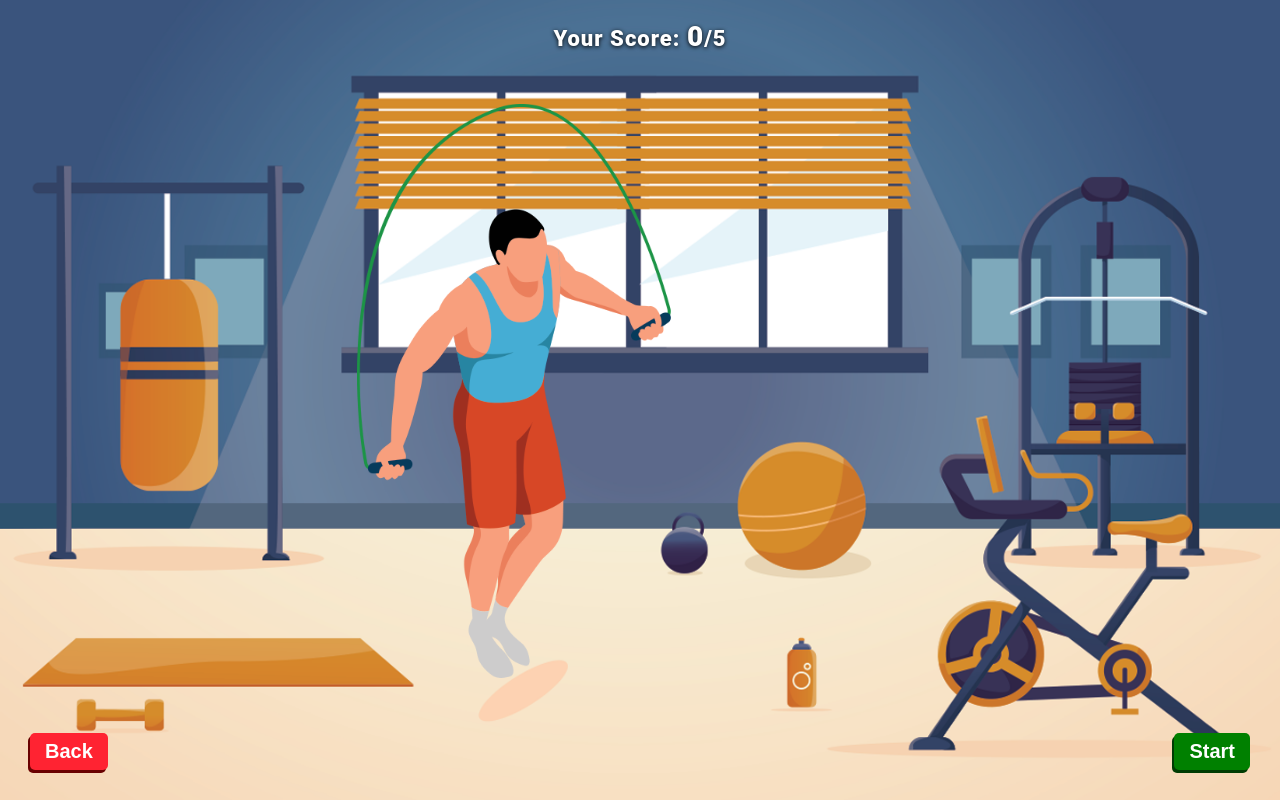
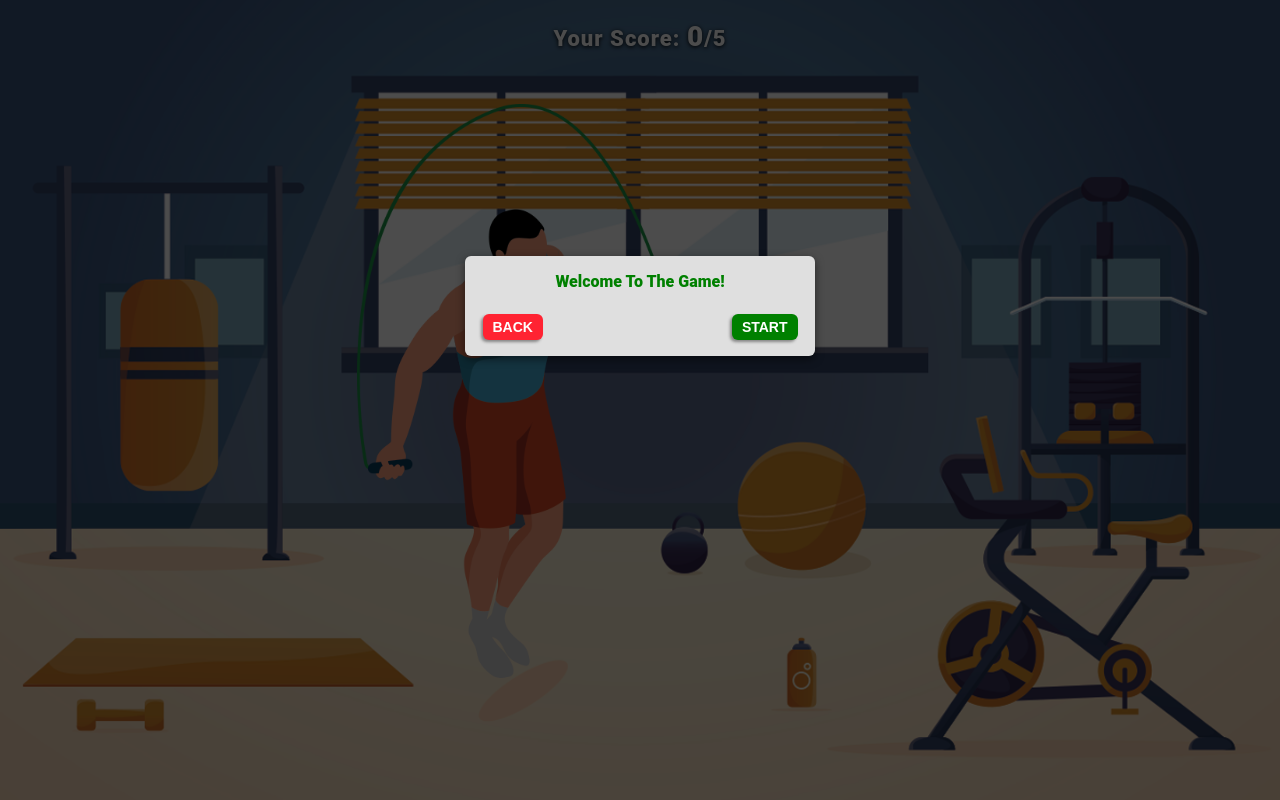
Before and after one commit to F-Naddaf/GYMIX, a Nuxt app in the folder client/: page /games/rope in a window 1280 px wide. Both pictures are taken after a click on the button 850 px from the left and 268 px from the top of the page. Built offline with nearby package versions, Linux system fonts and the light colour scheme.

Commit message:
Create a component for messages and starting the games

```diff
--- /dev/null
+++ b/client/components/GameMessage.vue
@@ -0,0 +1,105 @@
+<template>
+  <div class="game-message">
+    <p v-if="showStartButton" class="start">{{ startGameMessage }}</p>
+    <p v-if="showRetryButton" class="lose">{{ loseTheGame }}</p>
+    <p v-if="showNextButton" class="start">{{ winTheGame }}</p>
+    <div class="button-container">
+      <button @click="back" class="back">
+        <NuxtLink to="/">Back</NuxtLink>
+      </button>
+      <button v-if="showStartButton" class="play" @click="startGame">
+        Start
+      </button>
+      <button v-if="showRetryButton" class="play" @click="retryGame">
+        Retry
+      </button>
+      <button v-if="showNextButton" class="again" @click="retryGame">
+        Play Again
+      </button>
+      <button v-if="showNextButton" class="play">
+        <NuxtLink to="/games/boxing">Next</NuxtLink>
+      </button>
+    </div>
+  </div>
+</template>
+
+<script setup>
+import { defineProps, defineEmits } from "vue";
+
+const emit = defineEmits(["start-game", "try-again"]);
+
+const props = defineProps({
+  message: String,
+  showStartButton: Boolean,
+  showRetryButton: Boolean,
+  showNextButton: Boolean,
+});
+
+const startGameMessage = "Welcome to the game!";
+const loseTheGame = "Game Over";
+const winTheGame = "Congratulations";
+
+const startGame = () => {
+  emit("start-game");
+};
+
+const retryGame = () => {
+  emit("try-again");
+};
+</script>
+
+<style scoped>
+.game-message {
+  display: flex;
+  flex-direction: column;
+  justify-content: space-between;
+  align-items: center;
+  width: 350px;
+  height: 100px;
+  background: var(--text-color);
+  margin: 20% auto auto auto;
+  border-radius: 6px;
+  box-shadow: rgba(0, 0, 0, 0.5) 0px 3px 8px;
+  padding: 16px 0;
+}
+.game-message {
+  font-size: 16px;
+  font-weight: 800;
+  text-transform: capitalize;
+}
+.game-message .lose {
+  color: var(--primary-color);
+}
+.game-message .start {
+  color: green;
+}
+.game-message .again {
+  background: var(--secondary-color);
+}
+.button-container {
+  display: flex;
+  justify-content: space-between;
+  align-items: center;
+  width: 90%;
+}
+.button-container button {
+  border: none;
+  padding: 5px 10px;
+  font-size: 14px;
+  border-radius: 6px;
+  text-transform: uppercase;
+  color: white;
+  font-weight: 600;
+  box-shadow: rgba(0, 0, 0, 0.4) -2px 2px 3px;
+  cursor: pointer;
+}
+.button-container button a {
+  color: white;
+}
+.button-container .back {
+  background: var(--primary-color);
+}
+.button-container .play {
+  background: green;
+}
+</style>
--- a/client/pages/games/rope.vue
+++ b/client/pages/games/rope.vue
@@ -6,6 +6,16 @@
         :span="span"
         :remaining="remaining"
         @close-instruction="closeInstruction"
+      />
+    </div>
+    <div class="instruction-container" v-if="startGamePopUp">
+      <GameMessage
+        :showStartButton="showStartButton"
+        :showRetryButton="showRetryButton"
+        :showNextButton="showNextButton"
+        @go-back="closeInstruction"
+        @start-game="startGame"
+        @try-again="playAgain"
       />
     </div>
     <div class="score-container">
@@ -23,38 +33,6 @@
     </div>
     <div v-if="score === 5" class="win-message">
       <p>Winner...</p>
-    </div>
-    <div class="btn-container" v-if="!gameEnded">
-      <button class="primary">
-        <NuxtLink to="/">Back</NuxtLink>
-      </button>
-      <button
-        class="green"
-        v-if="!startOver && !disable"
-        @click="startGame"
-        :disabled="startButtonDisabled"
-      >
-        Start
-      </button>
-    </div>
-    <div class="btn-container" v-if="gameEnded && score === 5">
-      <button v-if="score === 5" class="primary" @click="playAgain">
-        Play again
-      </button>
-      <button class="green">
-        <NuxtLink
-          v-if="score === 5"
-          to="/games/boxing"
-          @click="continueGame"
-          :disabled="!canContinue"
-        >
-          Next
-          <i class="fa-solid fa-angle-right"></i>
-        </NuxtLink>
-      </button>
-    </div>
-    <div class="try-again-container" v-if="gameEnded && score !== 5">
-      <button class="primary" @click="playAgain">Try again</button>
     </div>
   </div>
 </template>
@@ -85,35 +63,45 @@ const images = [
 
 const instruction = ref(true);
 const disable = ref(false);
-const startOver = ref(false);
 const currentIndex = ref(0);
 const isJumping = ref(false);
 const gameEnded = ref(false);
 const canContinue = ref(false);
+const startGamePopUp = ref(false);
+const showStartButton = ref(false);
+const showRetryButton = ref(false);
+const showNextButton = ref(false);
 const score = ref(0);
 const jumpKey = 32;
 let intervalId;
 
 const closeInstruction = () => {
   instruction.value = false;
+  startGamePopUp.value = true;
+  showStartButton.value = true;
 };
 
 const currentImage = computed(() => images[currentIndex.value]);
 const startButtonDisabled = computed(() => gameEnded.value || isJumping.value);
 
 const startGame = () => {
+  startGamePopUp.value = false;
   intervalId = setInterval(changeImage, 100);
   disable.value = true;
 };
 
 const playAgain = () => {
-  startOver.value = true;
+  startGamePopUp.value = false;
+  showRetryButton.value = false;
   gameEnded.value = false;
   score.value = 0;
   startGame();
 };
 
 const continueGame = () => {
+  startGamePopUp.value = true;
+  showRetryButton.value = false;
+  showNextButton.value = true;
   canContinue.value = false;
   currentIndex.value++;
   changeImage();
@@ -123,7 +111,10 @@ const changeImage = () => {
   if (!gameEnded.value) {
     currentIndex.value = (currentIndex.value + 1) % images.length;
     if (score.value >= 5) {
+      showRetryButton.value = false;
       clearInterval(intervalId);
+      startGamePopUp.value = true;
+      showNextButton.value = true;
     }
   } else {
     clearInterval(intervalId);
@@ -140,12 +131,17 @@ const jump = () => {
 
 const endGame = () => {
   gameEnded.value = true;
+  startGamePopUp.value = true;
+  showRetryButton.value = true;
+  showStartButton.value = false;
+  showNextButton.value = false;
 };
 
 const increaseScore = () => {
   score.value++;
   if (score.value === 5) {
-    gameEnded.value = true;
+    gameEnded.value = false;
+    showStartButton.value = false;
   }
 };
 
@@ -224,7 +220,7 @@ onMounted(() => {
 .win-message {
   position: absolute;
   left: 45%;
-  top: 20%;
+  top: 15%;
   transform: scale(0);
   animation: moving 2s ease-out;
   animation-fill-mode: forwards;
@@ -232,12 +228,12 @@ onMounted(() => {
 }
 @keyframes moving {
   0% {
-    transform: scale(0) translateY(20%);
+    transform: scale(0) translateY(50%);
     opacity: 1;
     z-index: 4;
   }
   100% {
-    transform: scale(3) translateY(50%);
+    transform: scale(3) translateY(15%);
     opacity: 1;
     z-index: 4;
   }
```
